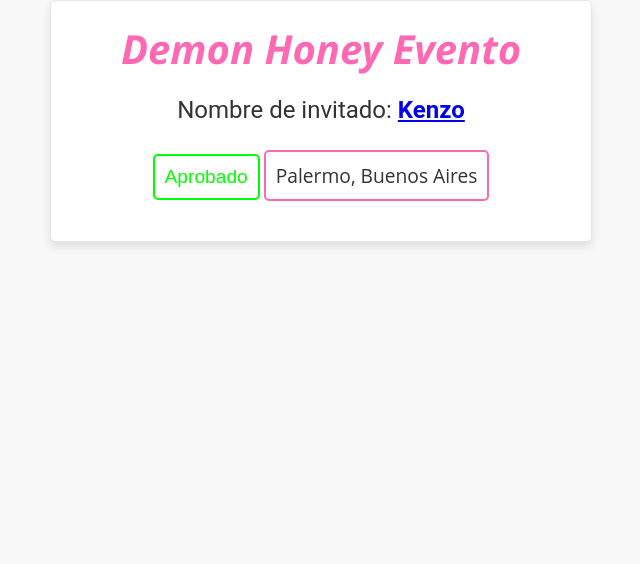
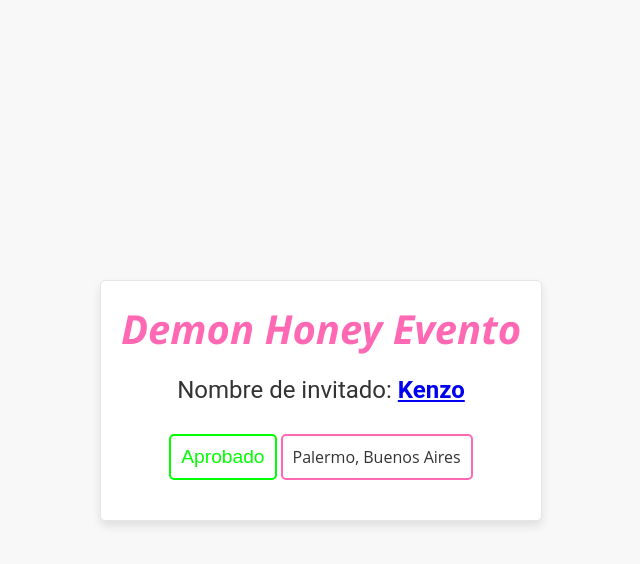
Before and after one commit to FedericoCardenes/QR-Demon-Honey-Kenzo.github.io, a plain HTML site: page index.html in a window 1280 px wide. Shown: the whole page, without its empty margins (319-959 px from the left). Drawn offline with Linux system fonts and the light colour scheme.

Commit message:
Update index.html

```diff
--- a/index.html
+++ b/index.html
@@ -1,13 +1,21 @@
 <!DOCTYPE html>
-<html>
+<html style="height: 100%;">
 <head>
 	<title>Demon Honey Evento</title>
 	<meta name="viewport" content="width=device-width, initial-scale=1">
 	<style>
+		html {
+			height: 100%;
+		}
+
 		body {
 			background-color: #F8F8F8;
 			margin: 0;
 			padding: 0;
+			min-height: 100%;
+			display: flex;
+			align-items: center;
+			justify-content: center;
 		}
 
 		.container {
@@ -52,7 +60,7 @@
 
 		.location {
 			font-family: 'Open Sans', sans-serif;
-			font-size: 1.2em;
+			font-size: 1.0em;
 			color: #333;
 			margin-top: 10px;
 			margin-bottom: 20px;
```
